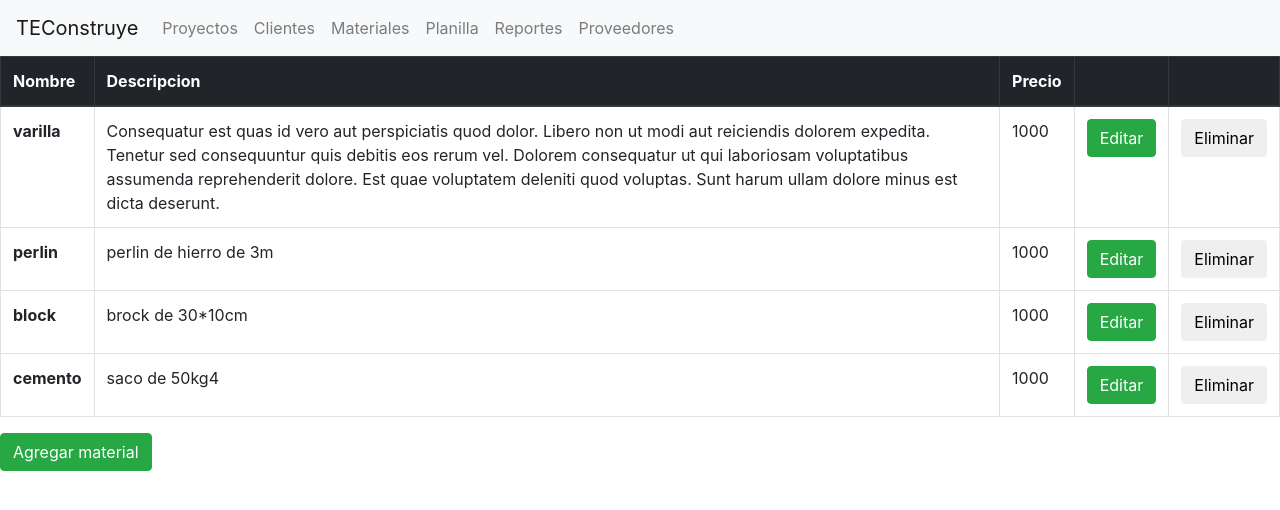
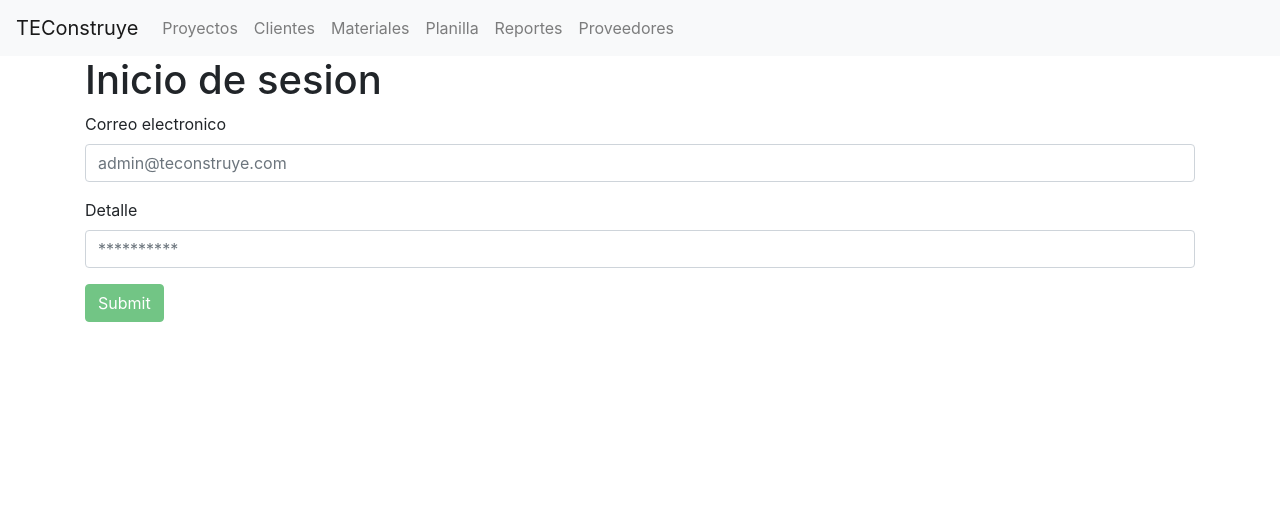
Before and after one commit to BasesDeDatos2018S2/TEConstruye-Frontend, an Angular app: page / in a window 1280 px wide. Shown: the top 510 px of the page. Built offline with nearby package versions, Linux system fonts and the light colour scheme.

Commit message:
[add]	login view and user class

```diff
--- a/src/app/app.component.html
+++ b/src/app/app.component.html
@@ -1,7 +1,7 @@
 <app-navbar>  </app-navbar>
 <!-- <h1>{{title}}</h1> -->
-
-<app-view-materials></app-view-materials>
+<app-login></app-login>
+<!-- <app-view-materials></app-view-materials> -->
 
 <!-- <h1>----------------------------------------</h1> -->
 
--- a/src/app/app.module.ts
+++ b/src/app/app.module.ts
@@ -6,12 +6,14 @@ import { NavbarComponent } from './components/navbar/navbar.component';
 import { EditClientComponent } from './components/edit-client/edit-client.component';
 import { FormsModule } from '@angular/forms';
 import { ViewMaterialsComponent } from './components/view-materials/view-materials.component';
+import { LoginComponent } from './components/login/login.component';
 @NgModule({
   declarations: [
     AppComponent,
     NavbarComponent,
     EditClientComponent,
-    ViewMaterialsComponent
+    ViewMaterialsComponent,
+    LoginComponent
   ],
   imports: [
     BrowserModule,
--- /dev/null
+++ b/src/app/classes/user.ts
@@ -0,0 +1,7 @@
+export class User {
+  constructor(
+    public email: string,
+    public password: string,
+
+  ) {  }
+}
--- /dev/null
+++ b/src/app/components/login/login.component.html
@@ -0,0 +1,33 @@
+
+<div class="container">
+<h1>Inicio de sesion</h1>
+  <form (ngSubmit)="onSubmitLogin()" #loginForm="ngForm">
+
+    <div class="form-group">
+      <label for="email">Correo electronico</label>
+      <input type="email" class="form-control" id="email"
+             required
+             [(ngModel)]="user.email" name="email"
+             #name="ngModel" placeholder="admin@teconstruye.com">
+
+      <!-- <div [hidden]="email.valid || email.pristine"
+           class="alert alert-danger">
+        el correo electronico es requerido
+      </div> -->
+    </div>
+
+    <div class="form-group">
+      <label for="password">Detalle</label>
+      <input type="password" class="form-control" id="password"
+             [(ngModel)]="user.password" name="password"
+             placeholder="**********">
+             <!-- <div [hidden]="password.valid || password.pristine"
+                  class="alert alert-danger">
+               la contrasena es requerida
+             </div> -->
+    </div>
+
+
+    <button type="submit" class="btn btn-success" [disabled]="!loginForm.form.valid">Submit</button>
+  </form>
+</div>
--- /dev/null
+++ b/src/app/components/login/login.component.ts
@@ -0,0 +1,20 @@
+import { Component, OnInit } from '@angular/core';
+import { User } from '../../classes/user';
+
+@Component({
+  selector: 'app-login',
+  templateUrl: './login.component.html',
+  styleUrls: ['./login.component.css']
+})
+export class LoginComponent implements OnInit {
+  user:User;
+  constructor() {
+    this.user= new User("", "");
+  }
+
+  ngOnInit() {
+  }
+onSubmitLogin(){
+  console.log(this.user);
+}
+}
--- a/src/app/components/view-materials/view-materials.component.html
+++ b/src/app/components/view-materials/view-materials.component.html
@@ -28,11 +28,11 @@
 
 
 <div class="container" *ngIf="add_material">
-<h1>Agregar material</h1>
+<h1>Inicio de session</h1>
   <form (ngSubmit)="onSubmitAdd()" #addMaterialForm="ngForm">
 
     <div class="form-group">
-      <label for="name">Nombre</label>
+      <label for="name">Correo electronico</label>
       <input type="text" class="form-control" id="name"
              required
              [(ngModel)]="material_to_add.name" name="name"
@@ -45,18 +45,13 @@
     </div>
 
     <div class="form-group">
-      <label for="detail">Detalle</label>
+      <label for="detail">Contrasena</label>
       <input type="text" class="form-control" id="detail"
              [(ngModel)]="material_to_add.detail" name="detail"
              placeholder="datos del material">
     </div>
 
-    <div class="form-group">
-      <label for="detail">Precio</label>
-      <input type="number" class="form-control" id="price"
-             [(ngModel)]="material_to_add.price" name="price">
-    </div>
-    <button type="submit" class="btn btn-success" [disabled]="!addMaterialForm.form.valid">Submit</button>
+    <button type="submit" class="btn btn-success" [disabled]="!addMaterialForm.form.valid">Iniciar sesion</button>
   </form>
 </div>
 
```
Also changed, not shown: src/app/components/login/login.component.css (added), 1 other file (tests, documents, lock files or other folders).
